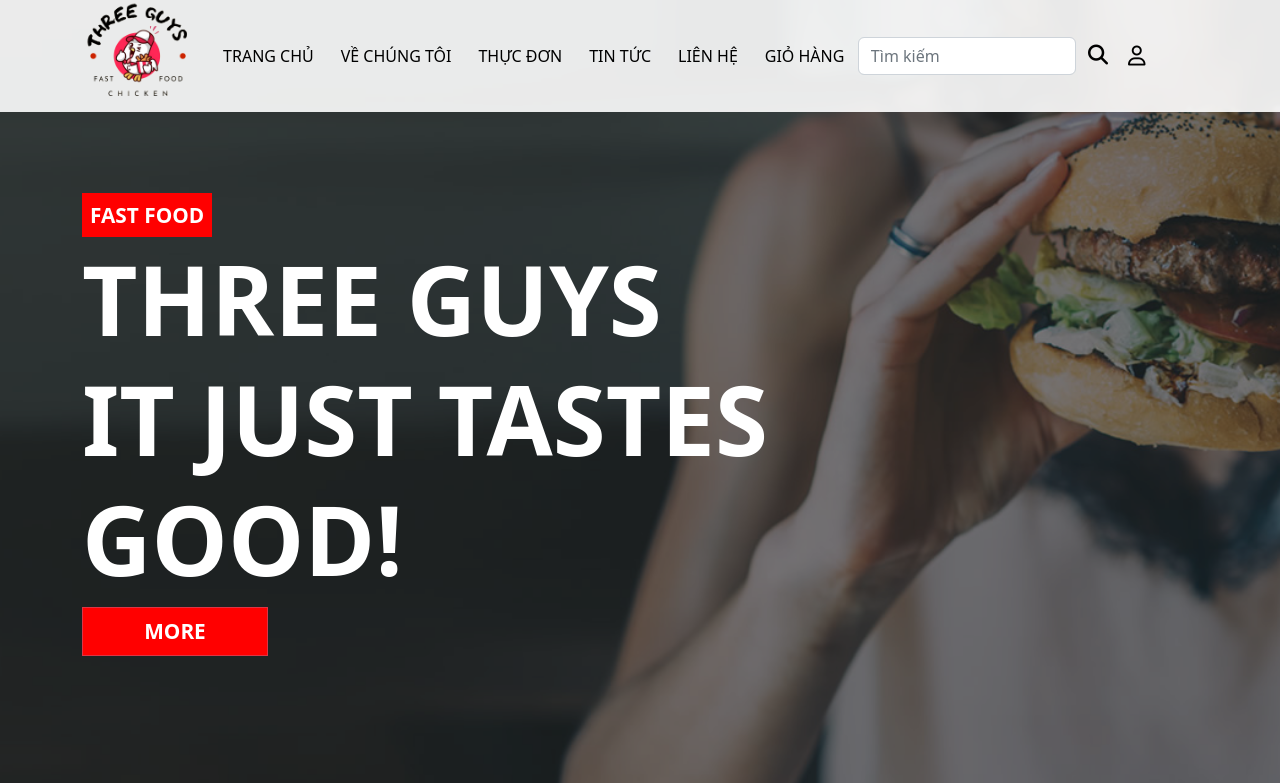
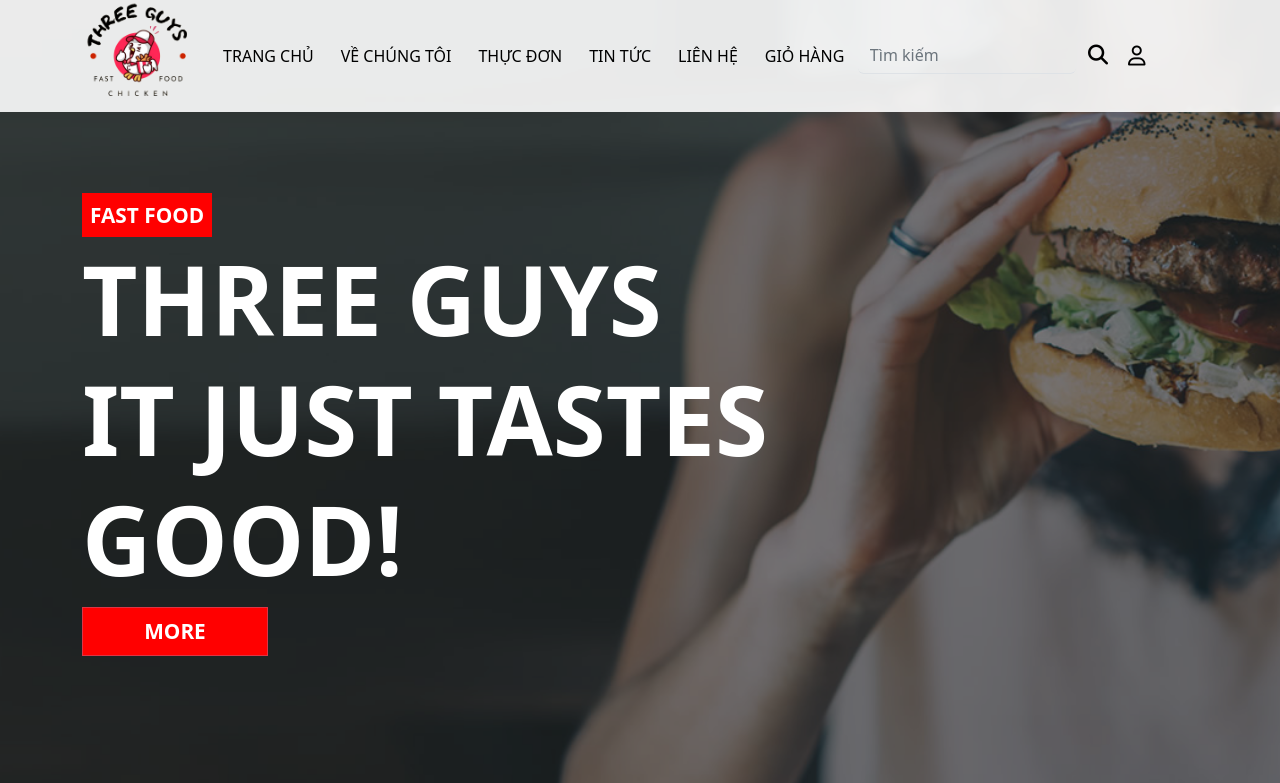
Before and after one commit to Sunntle/FastFood, a PHP site: page /live/ in a window 1280 px wide. Shown: the top 783 px of the page. Run offline with PHP 8.4, Linux system fonts and the light colour scheme; data that the repository does not hold is empty.

Commit message:
sua cai gi do

```diff
--- a/mvc/views/blocks/header.php
+++ b/mvc/views/blocks/header.php
@@ -30,8 +30,8 @@
                 </ul>
                 <div class="row col-md-12 col-lg-4 col-sm-12 m-0 justify-content-center">
                     <form action="/live/menu/SayHi/1" method="POST" class="d-flex search-m col-lg-10 col-md-8 col-8 m-0 p-0 " role="search">
-                        <input class="form-control" name="keyword" type="search" placeholder="Tìm kiếm" aria-label="Search">
-                        <button class="btn search border-0 me-2 text-white hover-red" type="submit">
+                        <input class="form-control bg-transparent border-0 border-bottom text-white search" name="keyword" type="search" placeholder="Tìm kiếm" aria-label="Search">
+                        <button class="btn border-0 me-2 text-white hover-red" type="submit">
                             <i class="fa-solid fa-magnifying-glass fs-5"></i>
                         </button>
                     </form>
@@ -44,19 +44,3 @@
         </nav>
     </div>
 </header>
-<script>
-$( document ).ready(function() {
-    $.get( "/live/bill/qtycart", function( data ) {
-        if (data >0){
-            $( ".result" ).html(data);
-
-        }else{
-            $( ".result" ).html();
-
-        }
-
-
-    });
-});
-
-</script>
--- a/public/css/style.css
+++ b/public/css/style.css
@@ -49,7 +49,7 @@ body{
     background-color: rgba(255,255,255,.9);
     transition: ease-in-out 0.5s;
 }
-.on a, .on i{
+.on a, .on i,.search{
     color: black!important;
 }
 
--- a/public/js/js.js
+++ b/public/js/js.js
@@ -16,3 +16,13 @@ function openTab(foodName) {
         }
         document.getElementById(foodName).style.display = "block";
 }
+$( document ).ready(function() {
+        $.get( "/live/bill/qtycart", function( data ) {
+            if (data >0){
+                $( ".result" ).html(data);
+
+            }else{
+                $( ".result" ).html();
+            }
+        });
+    });
```
Also changed, not shown: .htaccess, mvc/core/app.php (line endings or trailing spaces).
